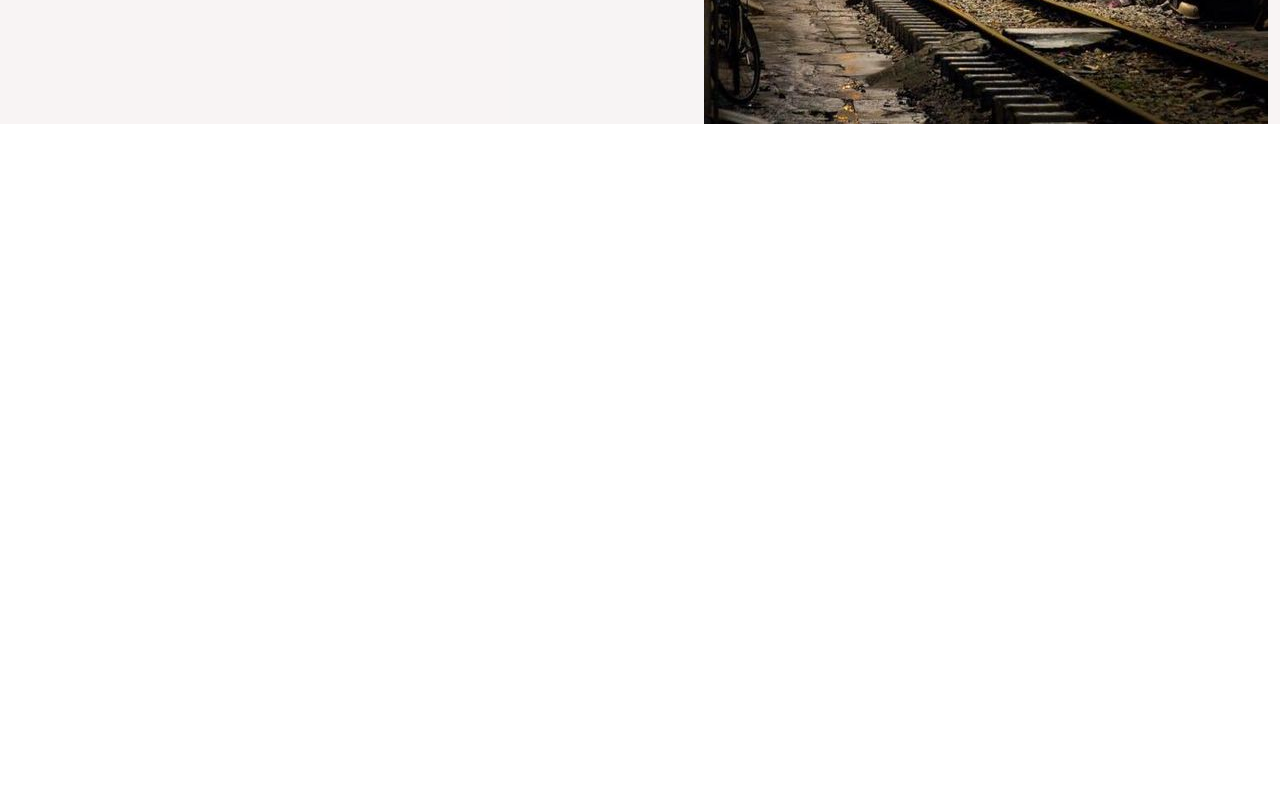
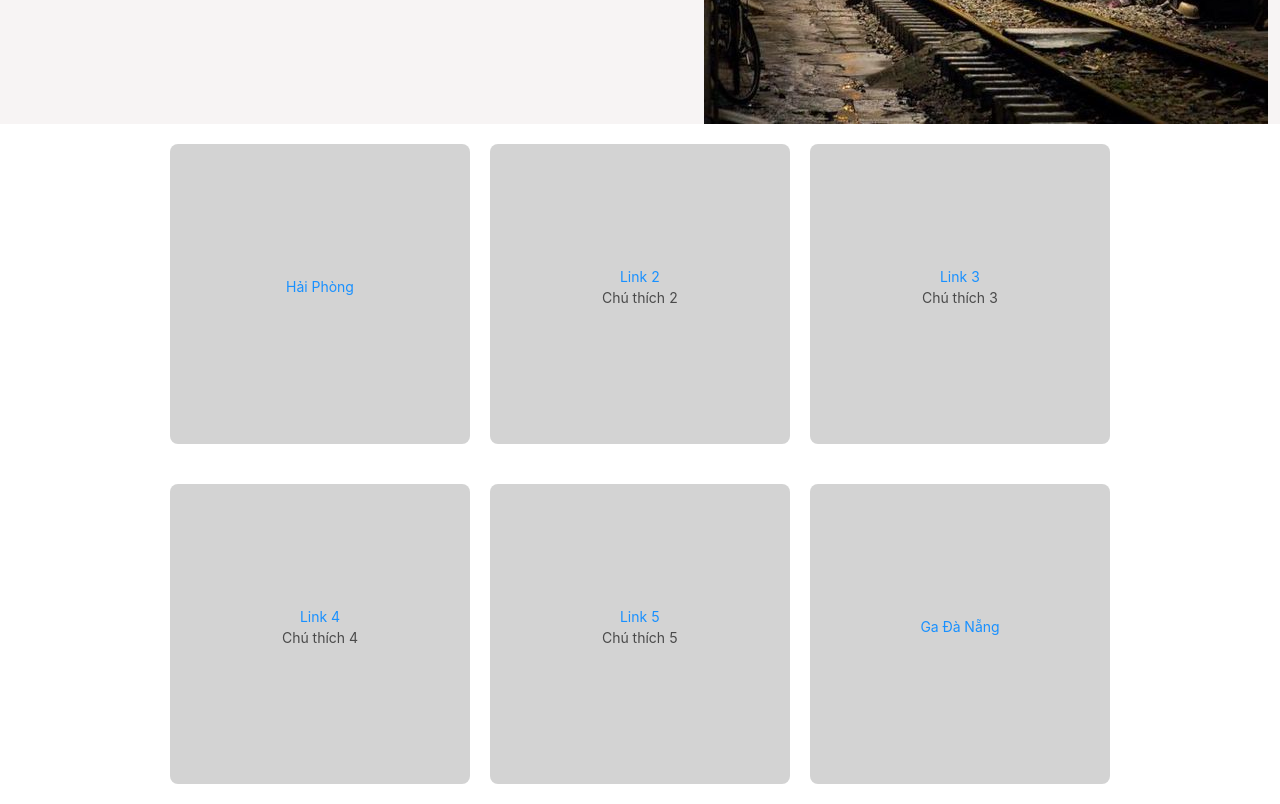
Before and after one commit to TanhLv/Project3, a Vue app: page /#/ in a window 1280 px wide. Shown: the part 1400-2204 px from the top of the page. Before the commit the page ends 1524 px from the top, so only its background shows below. Built offline with nearby package versions, Linux system fonts and the light colour scheme.

Commit message:
Firt commit

```diff
--- a/src/router/index.js
+++ b/src/router/index.js
@@ -1,6 +1,7 @@
 import VueRouter from 'vue-router'
 import HomeView from '../views/HomeView.vue'
-
+import Danang from '../views/Danang.vue'
+import HaiPhong from '../views/HaiPhong.vue'
 const router = new VueRouter({
   routes: [
     {
@@ -16,6 +17,18 @@ const router = new VueRouter({
       // this generates a separate chunk (About.[hash].js) for this route
       // which is lazy-loaded when the route is visited.
       component: () => import('../views/AboutView.vue')
+    },
+
+    {
+      path: '/danang',
+      name: 'danang',
+      component: Danang
+    },
+
+    {
+      path: '/haiphong',
+      name: 'haiphong',
+      component: HaiPhong
     }
   ]
 })
--- /dev/null
+++ b/src/views/Danang.vue
@@ -0,0 +1,16 @@
+<template>
+  <div>
+    123455
+  </div>
+</template>
+
+<script>
+export default {
+  name: "DanangSection",
+  components: {
+
+  },
+}
+</script>
+
+<style></style>
--- /dev/null
+++ b/src/views/HaiPhong.vue
@@ -0,0 +1,16 @@
+<template>
+  <div>
+    hoa cải
+  </div>
+</template>
+
+<script>
+export default {
+  name: "HaiPhong",
+  components: {
+
+  },
+}
+</script>
+
+<style></style>
--- a/src/views/HomeView.vue
+++ b/src/views/HomeView.vue
@@ -129,6 +129,44 @@
         </div>
       </a-col>
     </a-row>
+
+    <a-row style="">
+      <div class="container">
+        <div class="row">
+          <div class="col">
+            <router-link to="/haiphong">
+              <p>Hải Phòng</p>
+            </router-link>
+
+          </div>
+          <div class="col">
+            <router-link to="/">Link 2</router-link>
+            <p>Chú thích 2</p>
+          </div>
+          <div class="col">
+            <router-link to="/">Link 3</router-link>
+            <p>Chú thích 3</p>
+          </div>
+        </div>
+        <div class="row">
+          <div class="col">
+            <router-link to="/">Link 4</router-link>
+            <p>Chú thích 4</p>
+          </div>
+          <div class="col">
+            <router-link to="/">Link 5</router-link>
+            <p>Chú thích 5</p>
+          </div>
+          <div class="col">
+            <router-link to="/danang">
+              <p>Ga Đà Nẵng</p>
+            </router-link>
+
+          </div>
+        </div>
+      </div>
+
+    </a-row>
   </div>
 </template>
 
@@ -250,6 +288,38 @@ div.from label {
 
 }
 
+.container {
+  display: flex;
+  flex-direction: column;
+  justify-content: center;
+  align-items: center;
+  height: 100%;
+}
+
+.row {
+  display: flex;
+  flex-direction: row;
+  justify-content: center;
+  align-items: center;
+  margin: 10px;
+}
+
+.col {
+  display: flex;
+  flex-direction: column;
+  justify-content: center;
+  align-items: center;
+  width: 300px;
+  height: 300px;
+  background-color: lightgray;
+  margin: 10px;
+  border-radius: 8px;
+}
+
+.caption {
+  font-size: 16px;
+}
+
 .background-image {
   background-image: url('../assets/images/background.jpg');
   /* Các thuộc tính CSS khác cho hình nền */
```
